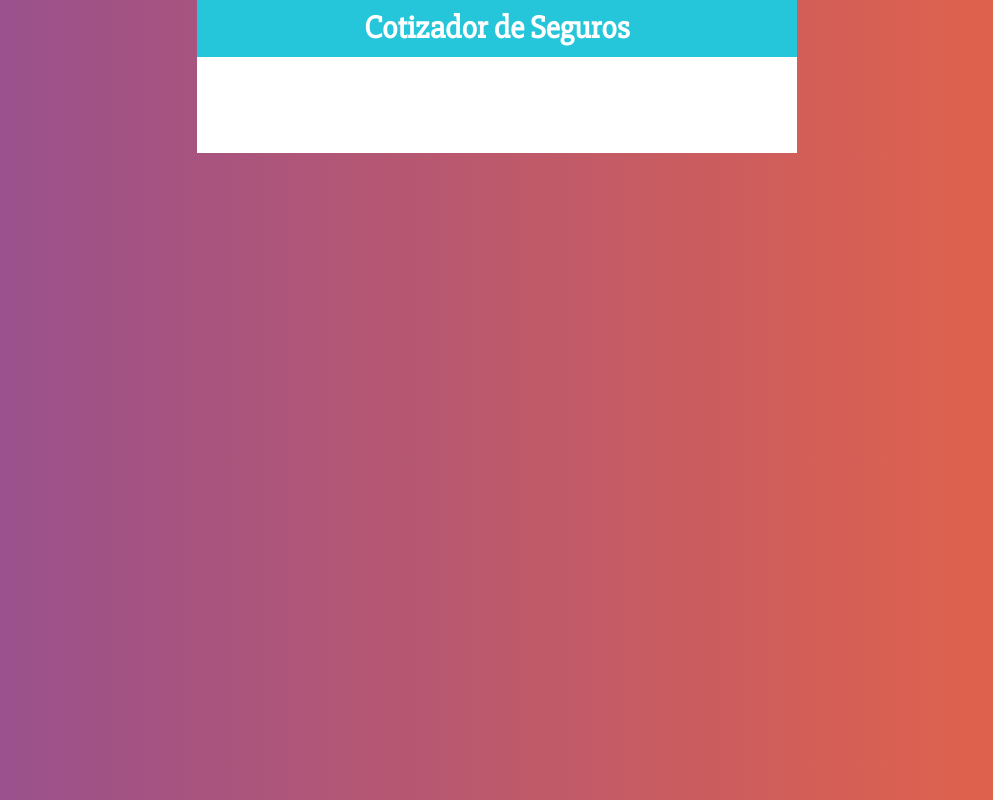
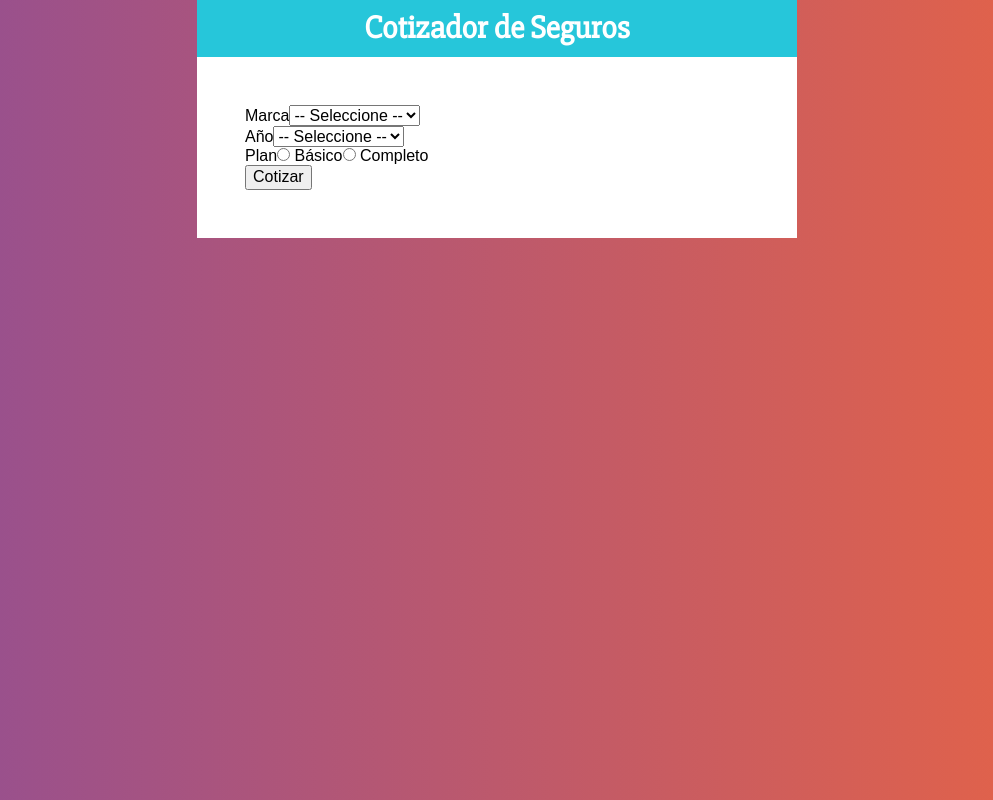
Before and after one commit to dfldiego/r-cotizadorSegurosAutos, a React (Create React App) app: page / in a window 1280 px wide. Shown: the whole page, without its empty margins (143-1136 px from the left). Built offline with nearby package versions, Linux system fonts and the light colour scheme.

Commit message:
creando formulario.

```diff
--- a/src/App.js
+++ b/src/App.js
@@ -1,5 +1,6 @@
 import React from 'react';
 import Header from './components/Header';
+import Formulario from './components/Formulario';
 import styled from '@emotion/styled';
 
 const Contenedor = styled.div`
@@ -19,7 +20,7 @@
         titulo='Cotizador de Seguros'
       />
       <ContenedorFormulario>
-
+        <Formulario />
       </ContenedorFormulario>
     </Contenedor>
 
--- /dev/null
+++ b/src/components/Formulario.jsx
@@ -0,0 +1,49 @@
+import React from 'react';
+
+const Formulario = () => {
+    return (
+        <form>
+            <div>
+                <label>Marca</label>
+                <select>
+                    <option value="">-- Seleccione --</option>
+                    <option value="americano">Americano</option>
+                    <option value="europeo">Europeo</option>
+                    <option value="asiatico">Asiatico</option>
+                </select>
+            </div>
+            <div>
+                <label>Año</label>
+                <select>
+                    <option value="">-- Seleccione --</option>
+                    <option value="2021">2021</option>
+                    <option value="2020">2020</option>
+                    <option value="2019">2019</option>
+                    <option value="2018">2018</option>
+                    <option value="2017">2017</option>
+                    <option value="2016">2016</option>
+                    <option value="2015">2015</option>
+                    <option value="2014">2014</option>
+                    <option value="2013">2013</option>
+                    <option value="2012">2012</option>
+                </select>
+            </div>
+            <div>
+                <label>Plan</label>
+                <input
+                    type="radio"
+                    name="plan"
+                    value="basico"
+                /> Básico
+                <input
+                    type="radio"
+                    name="plan"
+                    value="completo"
+                /> Completo
+            </div>
+            <button type="button">Cotizar</button>
+        </form>
+    );
+}
+
+export default Formulario;
```
